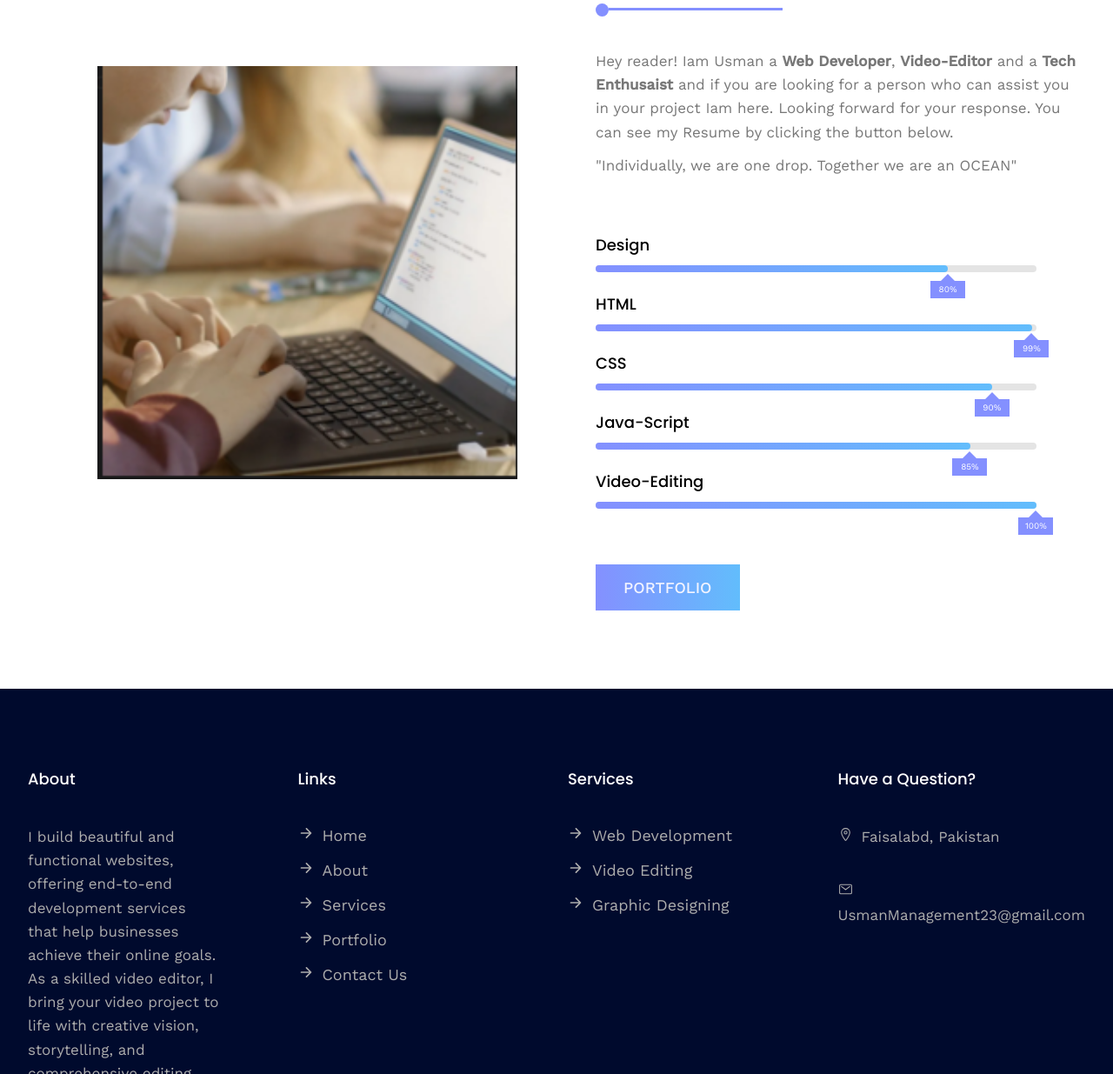
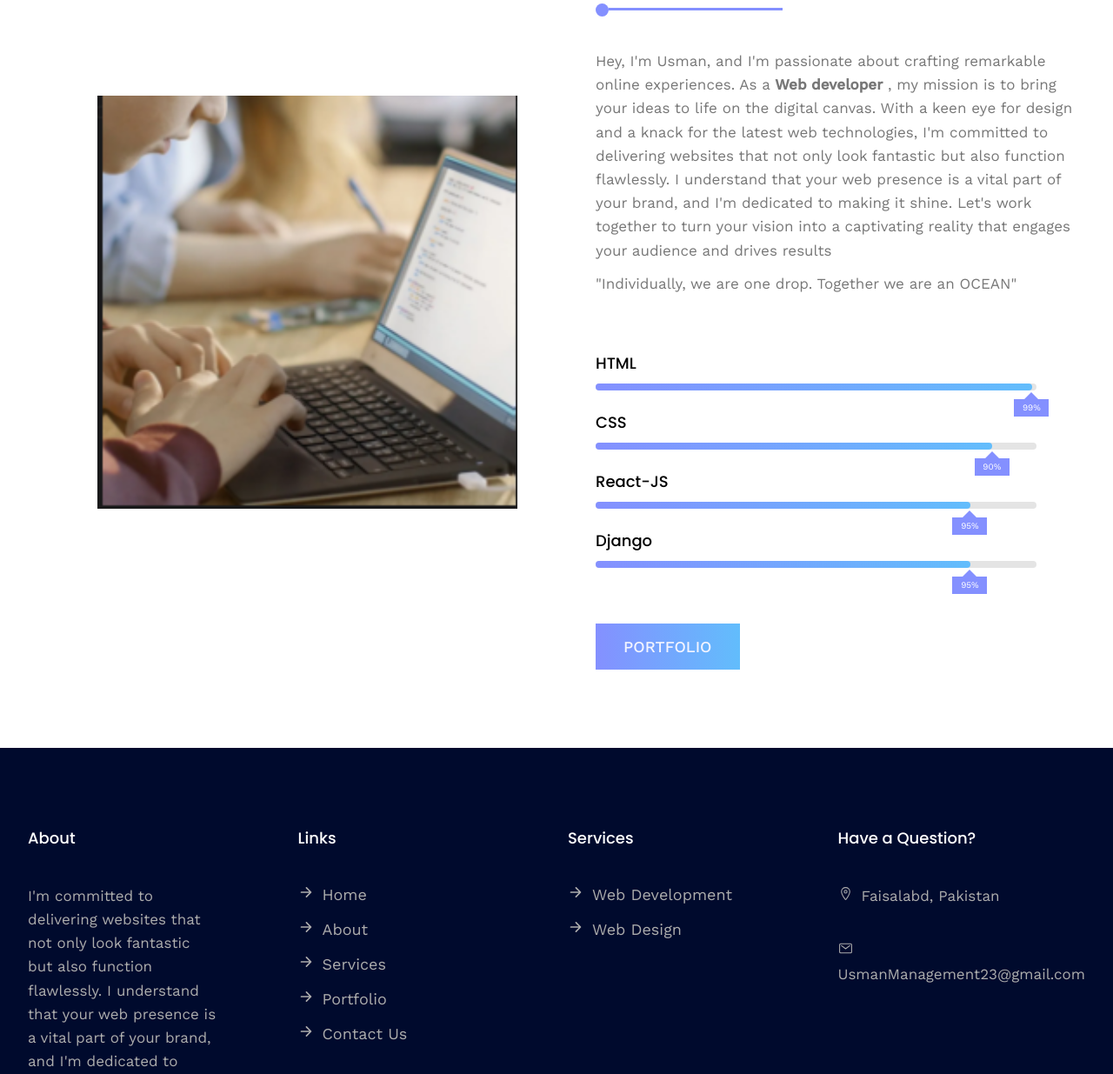
Before and after one commit to UsmanAli90/UsmanAli90.github.io, a plain HTML site: page about.html in a window 1280 px wide. Shown: the part 265-1500 px from the top of the page at 87% size. Drawn offline with nearby package versions, Linux system fonts and the light colour scheme; a web font is replaced by a local one.

Commit message:
Second Commit

```diff
--- a/about.html
+++ b/about.html
@@ -41,11 +41,12 @@
             <ul class="navbar-list">
                 <li><a href="index.html" class="navbar-link home-link">Home</a></li>
                 <li><a href="about.html" class="navbar-link about-link">About</a></li>
-                <li><a href="service.html" class="navbar-link services-link">Services</a></li>
+                <!-- <li><a href="service.html" class="navbar-link services-link">Services</a></li> -->
                 <li><a href="portfolio.html" class="navbar-link portfolio-link">Portfolio</a></li>
                 <li><a href="/contact.html" class="navbar-link contact-link">Contact</a></li>
             </ul>
         </nav>
+
         <div class="mobile-navbar-btn">
             <ion-icon name="menu-outline" class="mobile-nav-icon"></ion-icon>
             <ion-icon name="close-outline" class="mobile-nav-icon"></ion-icon>
@@ -66,20 +67,18 @@
             <!-- Bio data right side -->
             <div class="bio-data">
                 <h2 class="common-heading">My Bio-Data</h2>
-                <p>Hey reader! Iam Usman a <strong>Web Developer</strong>, <strong>Video-Editor</strong> and a
-                    <strong>Tech Enthusaist</strong> and if you are looking
-                    for a person who can assist you in your project Iam here. Looking forward for your response.
-                    You can see my Resume by clicking the button below.
-                </p>
+                <p>Hey, I'm Usman, and I'm passionate about crafting remarkable online experiences. As a <strong>Web
+                        developer</strong> , my mission is to bring your ideas to life on the digital canvas. With a
+                    keen eye for
+                    design and a knack for the latest web technologies, I'm committed to delivering websites that not
+                    only look fantastic but also function flawlessly. I understand that your web presence is a vital
+                    part
+                    of your brand, and I'm dedicated to making it shine. Let's work together to turn your vision into a
+                    captivating reality that engages your audience and drives results</p>
                 <br>
                 <p>"Individually, we are one drop. Together we are an OCEAN"</p>
                 <div class="bio-data-stats">
-                    <div class="bio-stats">
-                        <h3>Design</h3>
-                        <div class="bio-progress-bar">
-                            <span>80%</span>
-                        </div>
-                    </div>
+
 
                     <!-- Next one -->
                     <div class="bio-stats">
@@ -98,18 +97,20 @@
                     </div>
                     <!-- Next one  -->
                     <div class="bio-stats">
-                        <h3>Java-Script</h3>
+                        <h3>React-JS</h3>
                         <div class="bio-progress-bar bio-progress-4">
-                            <span>85%</span>
+                            <span>95%</span>
                         </div>
                     </div>
 
                     <div class="bio-stats">
-                        <h3>Video-Editing</h3>
-                        <div class="bio-progress-bar bio-progress-9">
-                            <span>100%</span>
+                        <h3>Django</h3>
+                        <div class="bio-progress-bar bio-progress-4">
+                            <span>95%</span>
                         </div>
                     </div>
+
+
 
 
 
@@ -126,13 +127,15 @@
 
       <!-- Footer Section -->
 
-    <footer class="section-footer section">
+      <footer class="section-footer section">
         <div class="container grid grid-four-column">
             <div class="f-about">
                 <h3>About</h3>
-                <p>I build beautiful and functional websites, offering end-to-end development services that help
-                    businesses achieve their online goals. <br> As a skilled video editor, I bring your video project to life
-                    with creative vision, storytelling, and comprehensive editing services.</p>
+                <p>I'm committed to delivering websites that not
+                    only look fantastic but also function flawlessly. I understand that your web presence is a vital
+                    part
+                    of your brand, and I'm dedicated to making it shine. Let's work together to turn your vision into a
+                    captivating reality that engages your audience and drives results</p>
 
             </div>
             <!-- End -->
@@ -171,15 +174,13 @@
                         <span><ion-icon name="arrow-forward-outline"></ion-icon></span><a href="#">Web development</a>
                     </li>
                     <li>
-                        <span><ion-icon name="arrow-forward-outline"></ion-icon></span><a href="#">Video Editing</a>
+                        <span><ion-icon name="arrow-forward-outline"></ion-icon></span><a href="#">Web Design</a>
                     </li>
                     <!--<li>
                         <span><ion-icon name="arrow-forward-outline"></ion-icon></span><a href="#">Full stack
                             development</a>
                     </li>-->
-                    <li>
-                        <span><ion-icon name="arrow-forward-outline"></ion-icon></span><a href="#">Graphic Designing</a>
-                    </li>
+
                     <!--- <li>
                         <span><ion-icon name="arrow-forward-outline"></ion-icon></span><a href="#">AI Illustrators</a>
                     </li>-->
@@ -218,13 +219,13 @@
 
         <div class="container">
             <div class="f-social-icons">
-                <a href="https://www.instagram.com/techwithusman_90" target="_blank">
-                    <ion-icon class="icons" name="logo-instagram"></ion-icon>
+                <a href="https://www.linkedin.com/in/muhammad-usman-ali-294701242/" target="_blank">
+                    <ion-icon class="icons" name="logo-linkedin"></ion-icon>
+                </a>
+                <a href="https://www.youtube.com/@worlddispatch23" target="_blank">
+                    <ion-icon class="icons" name="logo-youtube"></ion-icon>
                 </a>
 
-                <a href="https://www.youtube.com/techwithusman" target="_blank">
-                    <ion-icon class="icons" name="logo-youtube"></ion-icon>
-                </a>
             </div>
             <div class="f-credits">
                 <p>Copyright @2023 All right reserved | Usman Ali </p>
```
